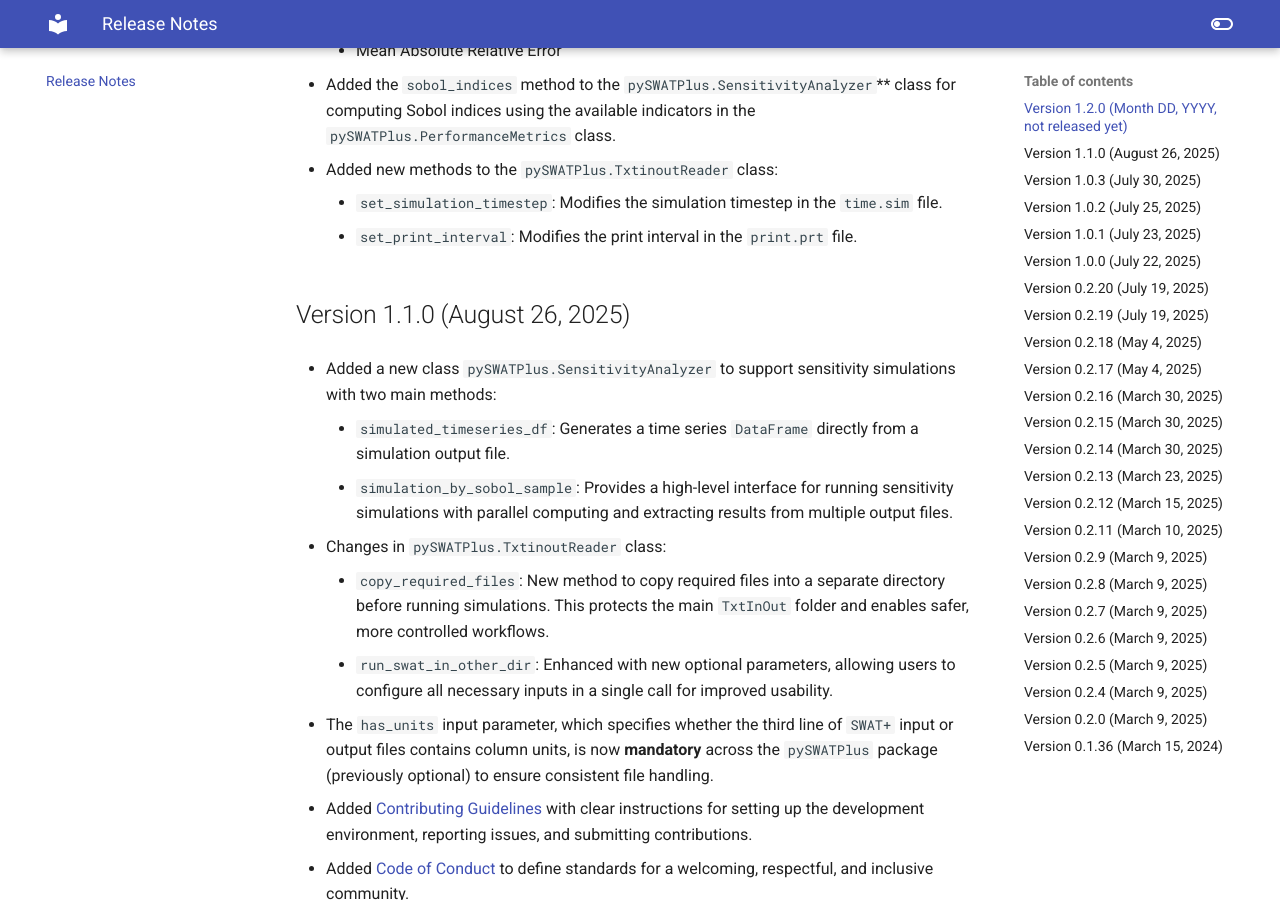
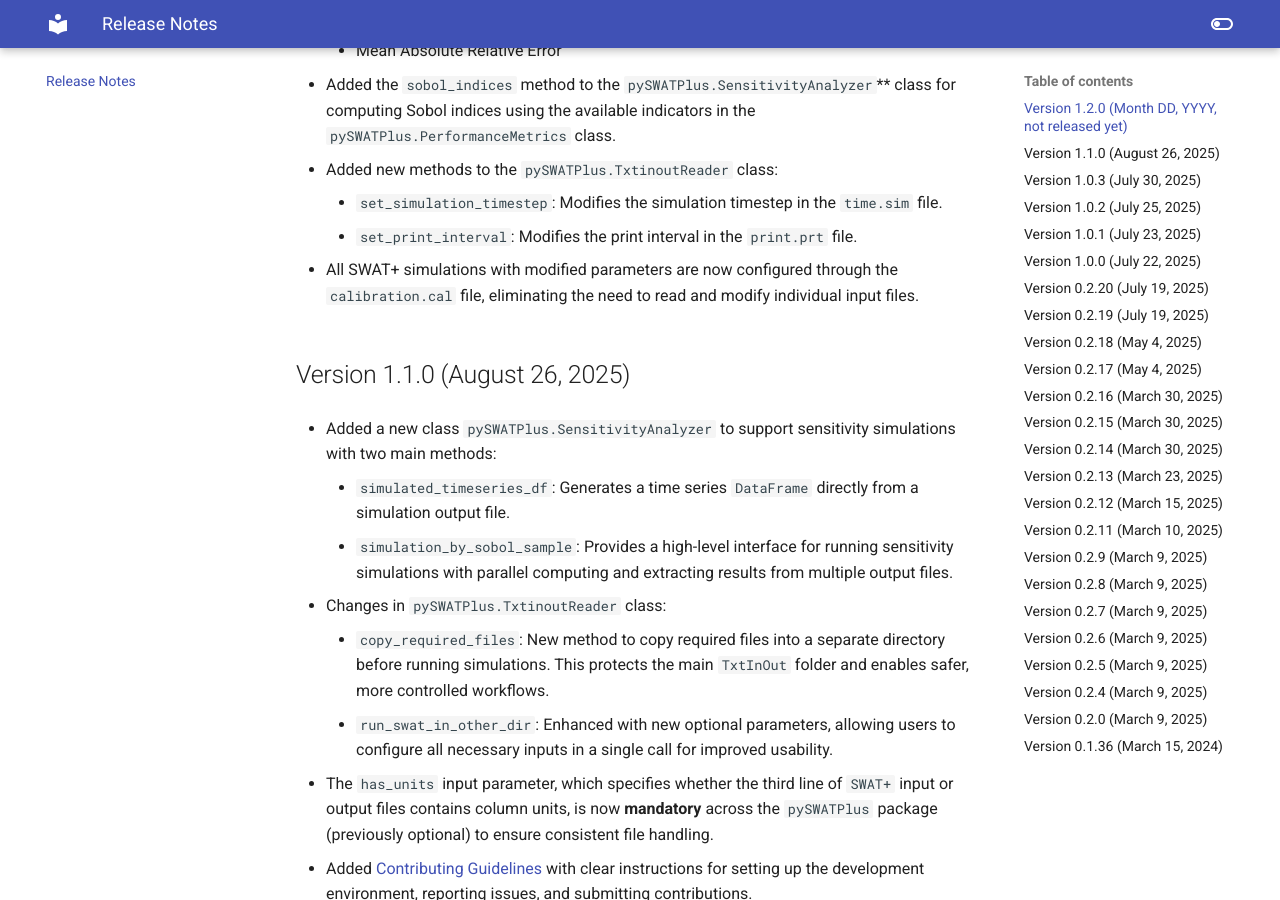
Before and after one commit to swat-model/pySWATPlus, an MkDocs documentation site: the page built from docs/changelog.md, in a window 1280 px wide and 900 px high, scrolled down 653 px. Built offline with MkDocs 1.6.1 and Material for MkDocs 9.7.7, drawn with Linux system fonts in a browser that asks for light colours.

Commit message:
Added changes of SWAT+ simulation by calibration.cal in changelog.md

```diff
--- a/docs/changelog.md
+++ b/docs/changelog.md
@@ -22,6 +22,8 @@
 
     - `set_simulation_timestep`: Modifies the simulation timestep in the `time.sim` file.
     - `set_print_interval`: Modifies the print interval in the `print.prt` file.
+
+- All SWAT+ simulations with modified parameters are now configured through the `calibration.cal` file, eliminating the need to read and modify individual input files.
 
 
 ## Version 1.1.0 (August 26, 2025)
```
